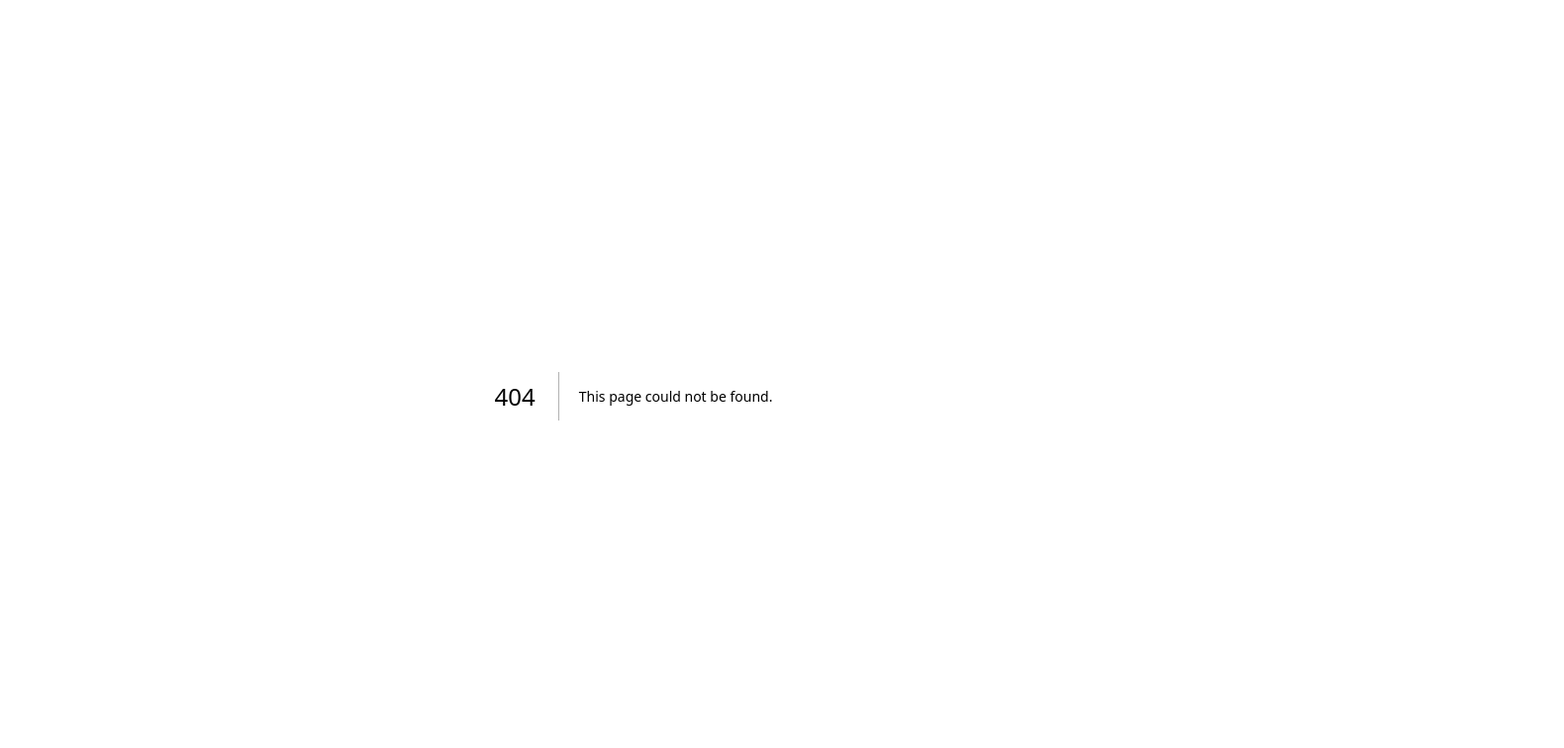
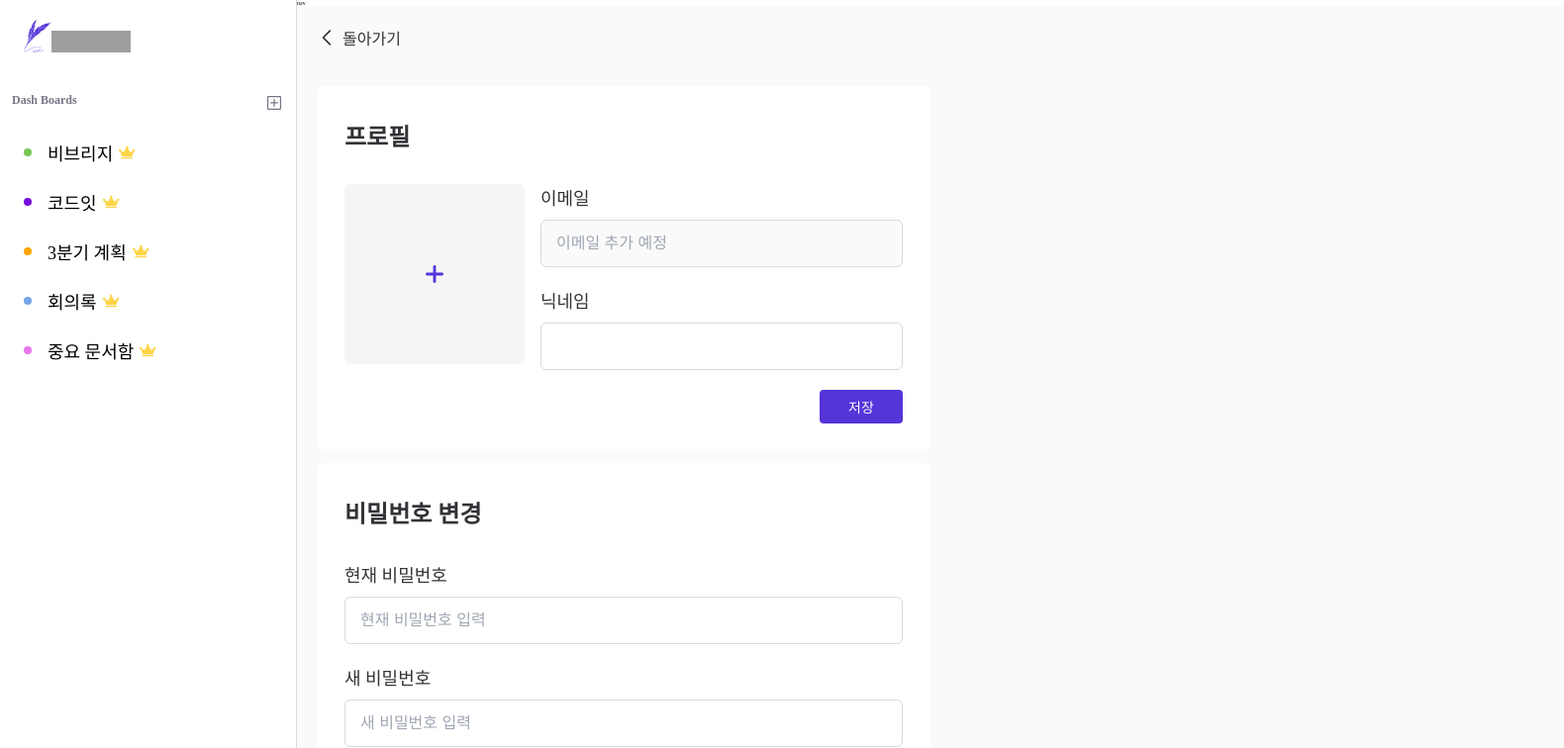
Before and after one commit to WhatToDo6/WhatToDo, a Next.js app: page /mypage in a window 1280 px wide. Before the commit this address had no page. Shown: the top 756 px of the page at 99% size, 1580 px wide, since content can reach past the window. Built offline with nearby package versions, Linux system fonts and the light colour scheme; grey boxes are pictures that could not be loaded.

Commit message:
feat: myPage UI 구현

```diff
--- /dev/null
+++ b/pages/mypage/index.tsx
@@ -0,0 +1,12 @@
+import Layout from '@/src/components/common/layout'
+import Content from '@/src/components/mypage/content'
+
+const MyPage = () => {
+  return (
+    <Layout>
+      <Content />
+    </Layout>
+  )
+}
+
+export default MyPage
--- /dev/null
+++ b/src/components/mypage/content/Content.module.scss
@@ -0,0 +1,44 @@
+@import '../../../styles/global.scss';
+
+.container {
+  display: flex;
+  flex-direction: column;
+  gap: 1.2rem;
+  width: 100vw;
+  height: 100vh;
+  padding-top: 2rem;
+  padding-left: 2rem;
+  background-color: $color-gray-100;
+
+  @include mobile {
+    padding-top: 1.7rem;
+    padding-bottom: 1.2rem;
+  }
+}
+
+.before {
+  display: flex;
+  align-items: center;
+  margin-bottom: 2.5rem;
+  gap: 0.6rem;
+
+  @include mobile {
+    margin-bottom: 2rem;
+  }
+}
+
+.img {
+  @include mobile {
+    width: 1.8rem;
+    height: 1.8rem;
+  }
+}
+
+.title {
+  color: $color-black-200;
+  @include font-style(1.6rem, 500, normal);
+
+  @include mobile {
+    @include font-style(1.4rem, 500, normal);
+  }
+}
--- /dev/null
+++ b/src/components/mypage/content/index.tsx
@@ -0,0 +1,28 @@
+import Image from 'next/image'
+
+import S from './Content.module.scss'
+import Password from '../password'
+import Profile from '../profile'
+
+import ARROW_ICON from '/public/icons/arrow-icon.svg'
+
+const Content = () => {
+  return (
+    <div className={S.container}>
+      <div className={S.before}>
+        <Image
+          src={ARROW_ICON}
+          alt="돌아가기"
+          width={20}
+          height={20}
+          className={S.img}
+        />
+        <h2 className={S.title}>돌아가기</h2>
+      </div>
+      <Profile />
+      <Password />
+    </div>
+  )
+}
+
+export default Content
```
Also changed, not shown: public/icons/arrow-icon.svg (added).
